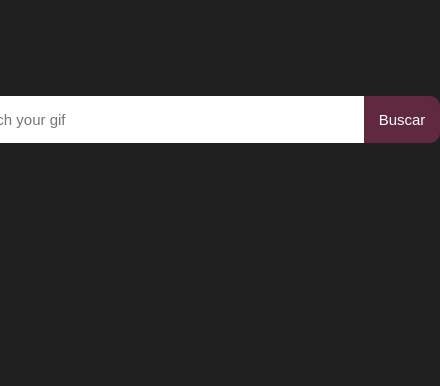
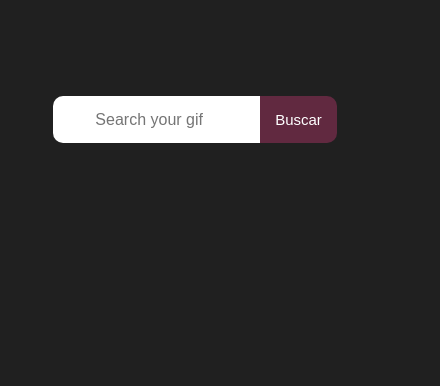
Before and after one commit to meliciatenis/Proyecto-final, a plain HTML site: page index.html in a window 390 px wide. Shown: the part 458-844 px from the top of the page, 440 px wide, since content can reach past the window. Drawn offline with Linux system fonts and the light colour scheme; a web font is replaced by a local one.

Commit message:
ultimo commitult

```diff
--- a/style.css
+++ b/style.css
@@ -54,3 +54,10 @@ padding: 2px;
 #more {
    margin: 0px 100px 0 100px ;
 }
+
+@media (max-width: 600px) {
+  #caja { padding: initial;
+    text-align: center;
+    font-size: 100%;
+  }
+}
```
